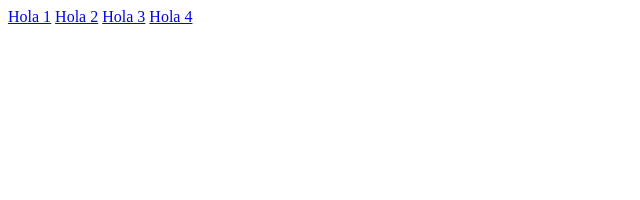
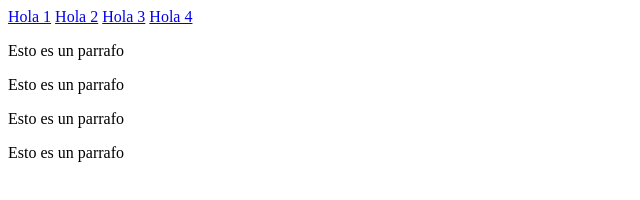
Before and after one commit to cesaramador/gittempo, a plain HTML site: page index.html in a window 1280 px wide. Shown: the whole page, without its empty margins (0-640 px from the left). Drawn offline with Linux system fonts and the light colour scheme.

Commit message:
agregando cambios de código en rama cambios

```diff
--- a/index.html
+++ b/index.html
@@ -10,5 +10,9 @@
     <a href="./index2.html">Hola 2</a>
     <a href="./index2.html">Hola 3</a>
     <a href="./index2.html">Hola 4</a>
+    <p>Esto es un parrafo</p>
+    <p>Esto es un parrafo</p>
+    <p>Esto es un parrafo</p>
+    <p>Esto es un parrafo</p>
 </body>
 </html>
--- /dev/null
+++ b/styles.css
@@ -0,0 +1,5 @@
+* {
+    margin: 0;
+    padding: 0;
+    box-sizing: border-box;
+}
```
Also changed, not shown: script.js (+8 -0 lines).
